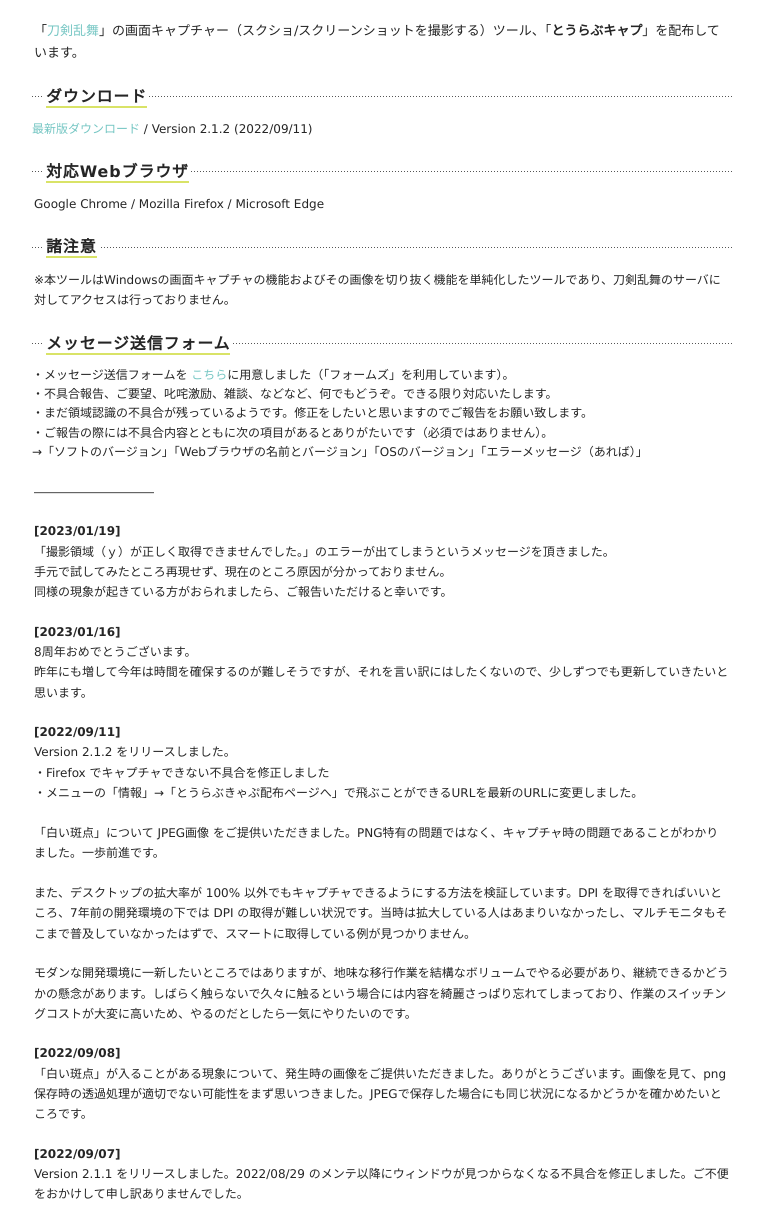
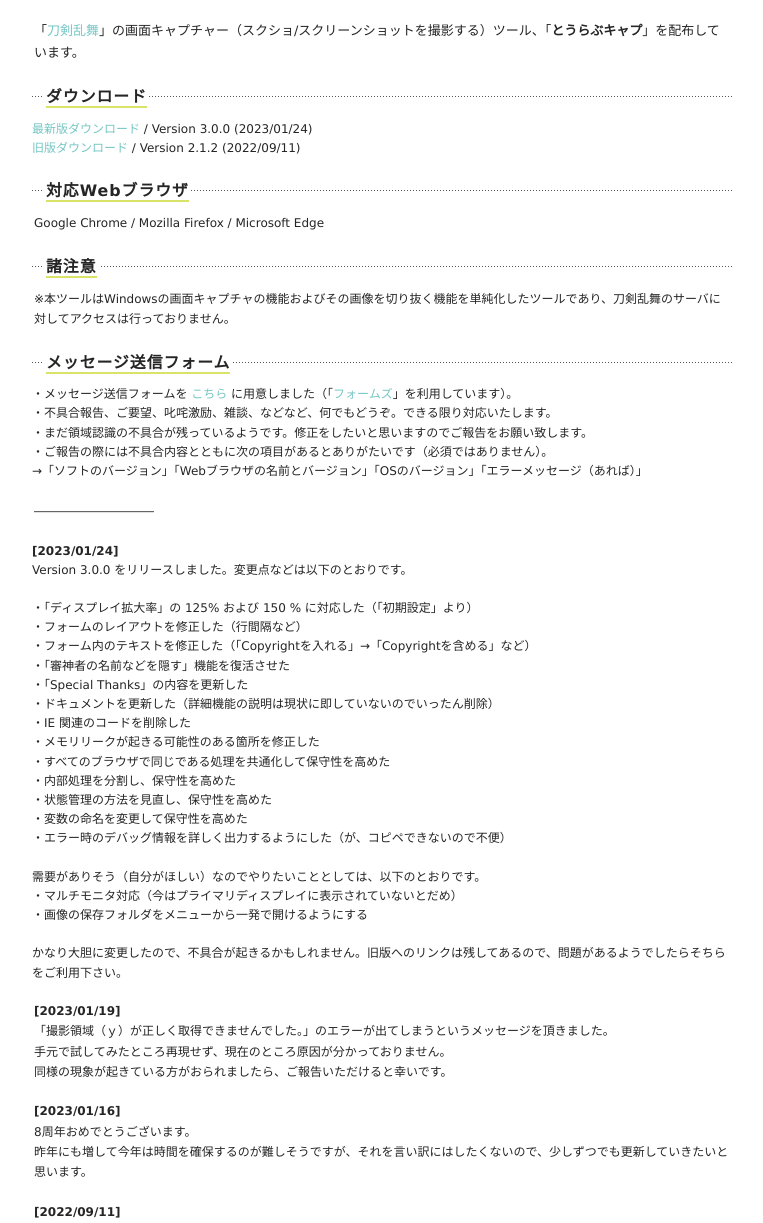
Before and after one commit to nikukyugamer/sword-sword-ranbu, a PHP site: page / in a window 1280 px wide. Shown: the part 147-1370 px from the top of the page, without its empty margins (258-1021 px from the left). Run offline with PHP 8.4, Linux system fonts and the light colour scheme.

Commit message:
feat: 🎸 Release Version 3.0.0 (#41)

```diff
--- a/index.php
+++ b/index.php
@@ -83,7 +83,10 @@
 <div class="h3"><h3><strong>ダウンロード</strong></h3></div>
 <ul class="download">
   <li>
-<a href="./TouLoveCap_Ver_2_1_2.zip" onclick="ga('send','pageview','/TouLoveCap/TouLoveCap_Ver_2_1_2.zip');">最新版ダウンロード</a> / Version 2.1.2 (2022/09/11)
+    <a href="./TouLoveCap_Ver_3_0_0.zip" onclick="ga('send','pageview','/TouLoveCap/TouLoveCap_Ver_3_0_0.zip');">最新版ダウンロード</a> / Version 3.0.0 (2023/01/24)
+  </li>
+  <li>
+    <a href="./TouLoveCap_Ver_2_1_2.zip" onclick="ga('send','pageview','/TouLoveCap/TouLoveCap_Ver_2_1_2.zip');">旧版ダウンロード</a> / Version 2.1.2 (2022/09/11)
   </li>
 </ul>
 <p></p>
@@ -99,7 +102,7 @@
 <a name="message_form"></a>
 <div class="h3"><h3><strong>メッセージ送信フォーム</strong></h3></div>
 <ul class="message_form_attention">
-<li>・メッセージ送信フォームを <a href="https://ws.formzu.net/fgen/S4145913/" target="_blank">こちら</a>に用意しました（「フォームズ」を利用しています）。</li>
+  <li>・メッセージ送信フォームを <a href="https://ws.formzu.net/fgen/S4145913/" target="_blank">こちら</a> に用意しました（「<a href="https://www.formzu.com/" target="_blank">フォームズ</a>」を利用しています）。</li>
   <li>・不具合報告、ご要望、叱咤激励、雑談、などなど、何でもどうぞ。できる限り対応いたします。</li>
   <li>・まだ領域認識の不具合が残っているようです。修正をしたいと思いますのでご報告をお願い致します。</li>
   <li>・ご報告の際には不具合内容とともに次の項目があるとありがたいです（必須ではありません）。</li>
@@ -108,6 +111,39 @@
 <p></p>
 
 <p>――――――――――</p>
+
+<div>
+<span style="font-weight: bold;">[2023/01/24]</span>
+<br>
+Version 3.0.0 をリリースしました。変更点などは以下のとおりです。
+<br><br>
+<ul>
+  <li>・「ディスプレイ拡大率」の 125% および 150 % に対応した（「初期設定」より）</li>
+  <li>・フォームのレイアウトを修正した（行間隔など）</li>
+  <li>・フォーム内のテキストを修正した（「Copyrightを入れる」→「Copyrightを含める」など）</li>
+  <li>・「審神者の名前などを隠す」機能を復活させた</li>
+  <li>・「Special Thanks」の内容を更新した</li>
+  <li>・ドキュメントを更新した（詳細機能の説明は現状に即していないのでいったん削除）</li>
+  <li>・IE 関連のコードを削除した</li>
+  <li>・メモリリークが起きる可能性のある箇所を修正した</li>
+  <li>・すべてのブラウザで同じである処理を共通化して保守性を高めた</li>
+  <li>・内部処理を分割し、保守性を高めた</li>
+  <li>・状態管理の方法を見直し、保守性を高めた</li>
+  <li>・変数の命名を変更して保守性を高めた</li>
+  <li>・エラー時のデバッグ情報を詳しく出力するようにした（が、コピペできないので不便）</li>
+</ul>
+<br>
+需要がありそう（自分がほしい）なのでやりたいこととしては、以下のとおりです。
+<ul>
+  <li>・マルチモニタ対応（今はプライマリディスプレイに表示されていないとだめ）</li>
+  <li>・画像の保存フォルダをメニューから一発で開けるようにする</li>
+</ul>
+<br>
+かなり大胆に変更したので、不具合が起きるかもしれません。旧版へのリンクは残してあるので、問題があるようでしたらそちらをご利用下さい。
+<br>
+</div>
+
+<br>
 
 <p>
 <span style="font-weight: bold;">[2023/01/19]</span>
```
Also changed, not shown: 1 other file. Lines whose indentation alone changed are shown as unchanged.
